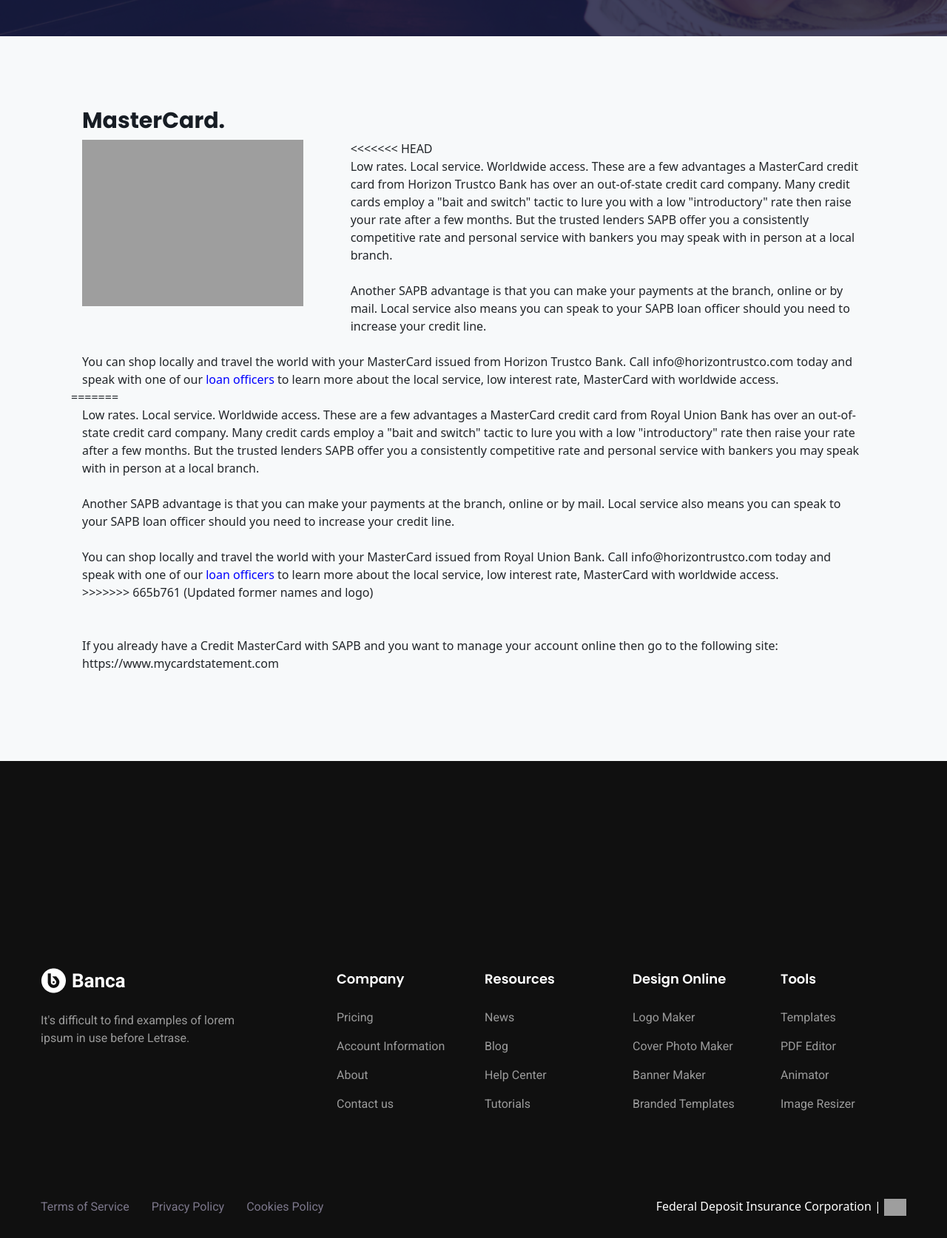
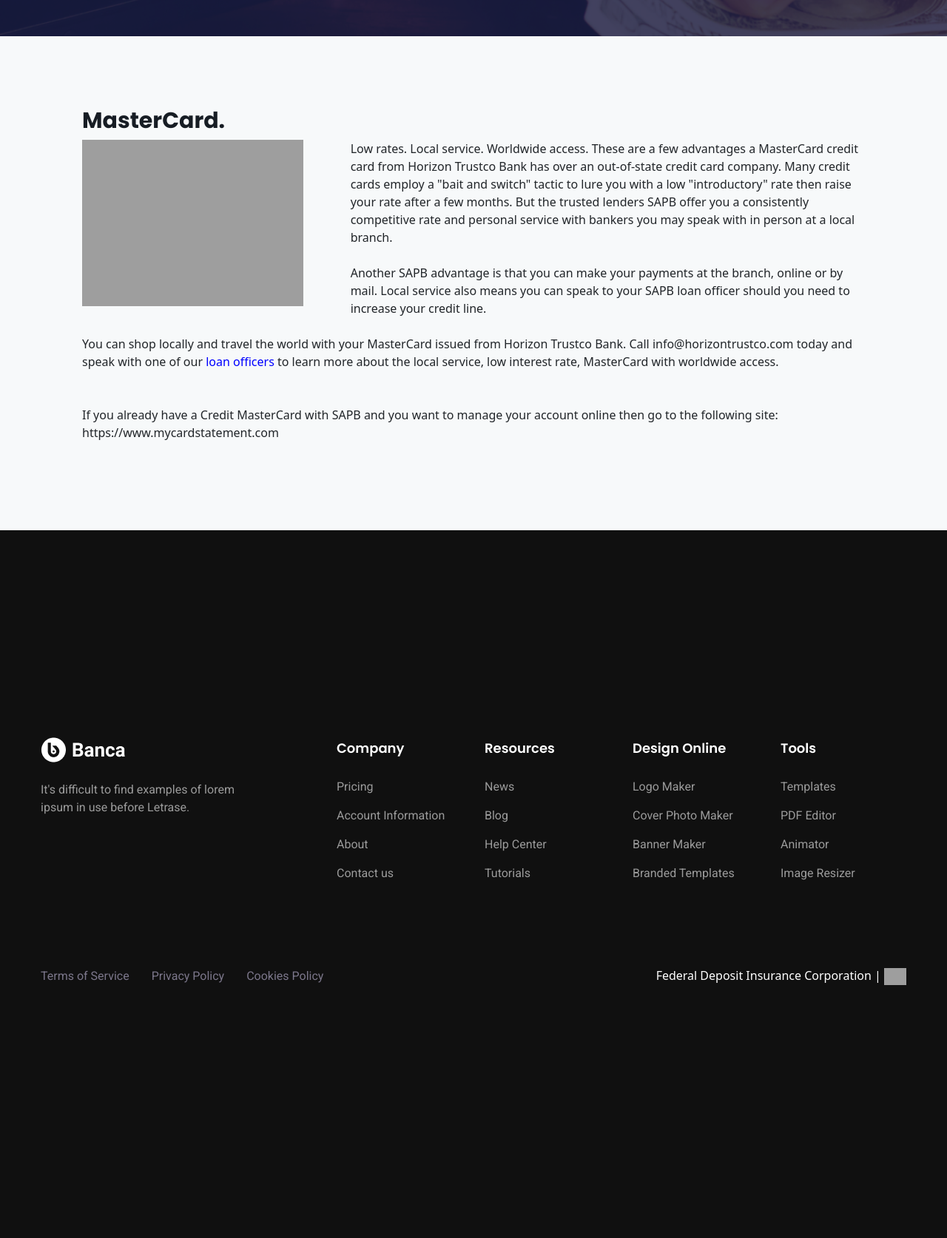
Before and after one commit to godson-pius/banky, a PHP site: page /BANKY/credit-card in a window 1280 px wide. Shown: the part 565-2239 px from the top of the page at 74% size. After the commit the page ends 1897 px from the top, so only its background shows below. Run offline with PHP 8.4, Linux system fonts and the light colour scheme; some libraries are stand-ins or nearby versions; some web fonts are replaced; grey boxes are pictures that could not be loaded.

Commit message:
Corrected credit cards

```diff
--- a/credit-card.php
+++ b/credit-card.php
@@ -35,21 +35,12 @@
                     </div>
 
                     <div class="col-lg-8">
-<<<<<<< HEAD
                         <p class="wow fadeInUp" data-wow-delay="0.3s" style="visibility: visible; animation-name: fadeInUp; animation-delay: 0.5s;">
                         Low rates. Local service. Worldwide access. These are a few advantages a MasterCard credit card from Horizon Trustco Bank has over an out-of-state credit card company. Many credit cards employ a "bait and switch" tactic to lure you with a low "introductory" rate then raise your rate after a few months. But the trusted lenders SAPB offer you a consistently competitive rate and personal service with bankers you may speak with in person at a local branch.  <br><br>
                         Another SAPB advantage is that you can make your payments at the branch, online or by mail. Local service also means you can speak to your SAPB loan officer should you need to increase your credit line.<br><br>
                         </p>
                     </div>
                     <p class="wow fadeInUp" data-wow-delay="0.3s" style="visibility: visible; animation-name: fadeInUp; animation-delay: 0.5s;">You can shop locally and travel the world with your MasterCard issued from Horizon Trustco Bank. Call info@horizontrustco.com today and speak with one of our <a href="loan-officers" style="color: blue;">loan officers </a>to learn more about the local service, low interest rate, MasterCard with worldwide access.</p>
-=======
-                        <p>
-                        Low rates. Local service. Worldwide access. These are a few advantages a MasterCard credit card from Royal Union Bank has over an out-of-state credit card company. Many credit cards employ a "bait and switch" tactic to lure you with a low "introductory" rate then raise your rate after a few months. But the trusted lenders SAPB offer you a consistently competitive rate and personal service with bankers you may speak with in person at a local branch.  <br><br>
-                        Another SAPB advantage is that you can make your payments at the branch, online or by mail. Local service also means you can speak to your SAPB loan officer should you need to increase your credit line.<br><br>
-                        </p>
-                    </div>
-                    <p>You can shop locally and travel the world with your MasterCard issued from Royal Union Bank. Call info@horizontrustco.com today and speak with one of our <a href="loan-officers" style="color: blue;">loan officers </a>to learn more about the local service, low interest rate, MasterCard with worldwide access.</p>
->>>>>>> 665b761 (Updated former names and logo)
 
                     <p class="mt-5 wow fadeInUp" data-wow-delay="0.3s" style="visibility: visible; animation-name: fadeInUp; animation-delay: 0.5s;">If you already have a Credit MasterCard with SAPB and you want to manage your account online then go to the following site: <a href="#">https://www.mycardstatement.com</a></p>
                 </div><br>
```
